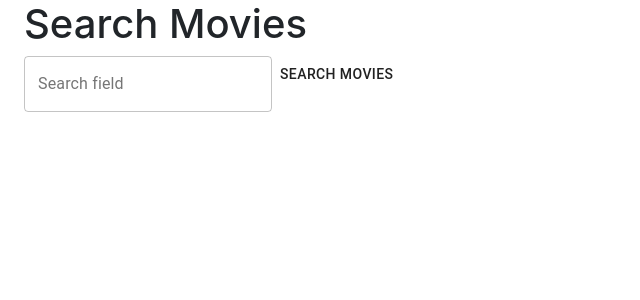
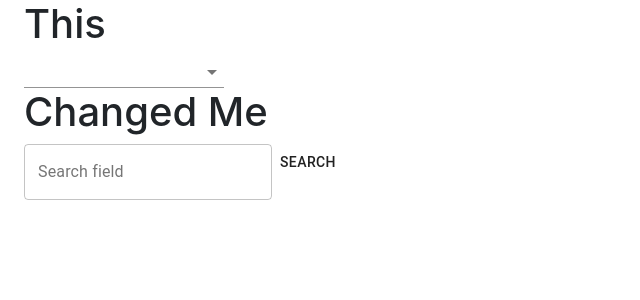
Before and after one commit to kate-gordon/this-changed-me, a React (Create React App) app in the folder client/: page / in a window 1280 px wide. Shown: the top 300 px of the page, without its empty margins (0-640 px from the left). Built offline with nearby package versions, Linux system fonts and the light colour scheme.

Commit message:
Added dropdown component,added comments in app index file

```diff
--- a/client/src/app/index.js
+++ b/client/src/app/index.js
@@ -5,6 +5,8 @@ import { Main } from "../pages";
 import "bootstrap/dist/css/bootstrap.min.css";
 
 function App() {
+  // Set up React Router for potential scaling
+
   return (
     <Router>
       <Switch>
--- /dev/null
+++ b/client/src/components/Dropdown.jsx
@@ -0,0 +1,31 @@
+import React, { Component } from "react";
+import { FormControl, MenuItem, Select } from "@material-ui/core";
+
+class Dropdown extends Component {
+  constructor(props) {
+    super(props);
+    this.state = {
+      media: ""
+    };
+  }
+
+  render() {
+    const handleChange = e => {
+      this.setState({ media: e.target.value });
+    };
+
+    return (
+      <>
+        <FormControl style={{ minWidth: "200px" }} className='Dropdown'>
+          <Select value={this.state.media} onChange={handleChange}>
+            <MenuItem value='Movie'>Movie</MenuItem>
+            <MenuItem value='Podcast'>Podcast</MenuItem>
+            <MenuItem value='Lyric'>Lyric</MenuItem>
+          </Select>
+        </FormControl>
+      </>
+    );
+  }
+}
+
+export default Dropdown;
--- a/client/src/components/index.js
+++ b/client/src/components/index.js
@@ -1,4 +1,3 @@
-import Links from "./Links";
-import NavBar from "./NavBar";
+import Dropdown from "./Dropdown";
 
-export { Links, NavBar };
+export { Dropdown };
--- a/client/src/pages/Main.jsx
+++ b/client/src/pages/Main.jsx
@@ -7,6 +7,7 @@ import {
   GridListTile,
   TextField
 } from "@material-ui/core";
+import { Dropdown } from "../components";
 
 class Main extends Component {
   constructor(props) {
@@ -51,7 +52,9 @@ class Main extends Component {
 
     return (
       <Container>
-        <h1>Search Movies</h1>
+        <h1>This</h1>
+        <Dropdown />
+        <h1>Changed Me</h1>
         <TextField
           id='outlined-search'
           label='Search field'
@@ -59,7 +62,7 @@ class Main extends Component {
           variant='outlined'
           onChange={this.handleChangeInputTitle}
         />
-        <Button onClick={this.handleSearchMovieSubmit}>Search Movies</Button>
+        <Button onClick={this.handleSearchMovieSubmit}>Search</Button>
         <GridList cellHeight={160}>
           {!resultsArray ? (
             <>
```
Also changed, not shown: client/src/components/Button.jsx (added), 1 other file (tests, documents, lock files or other folders).
